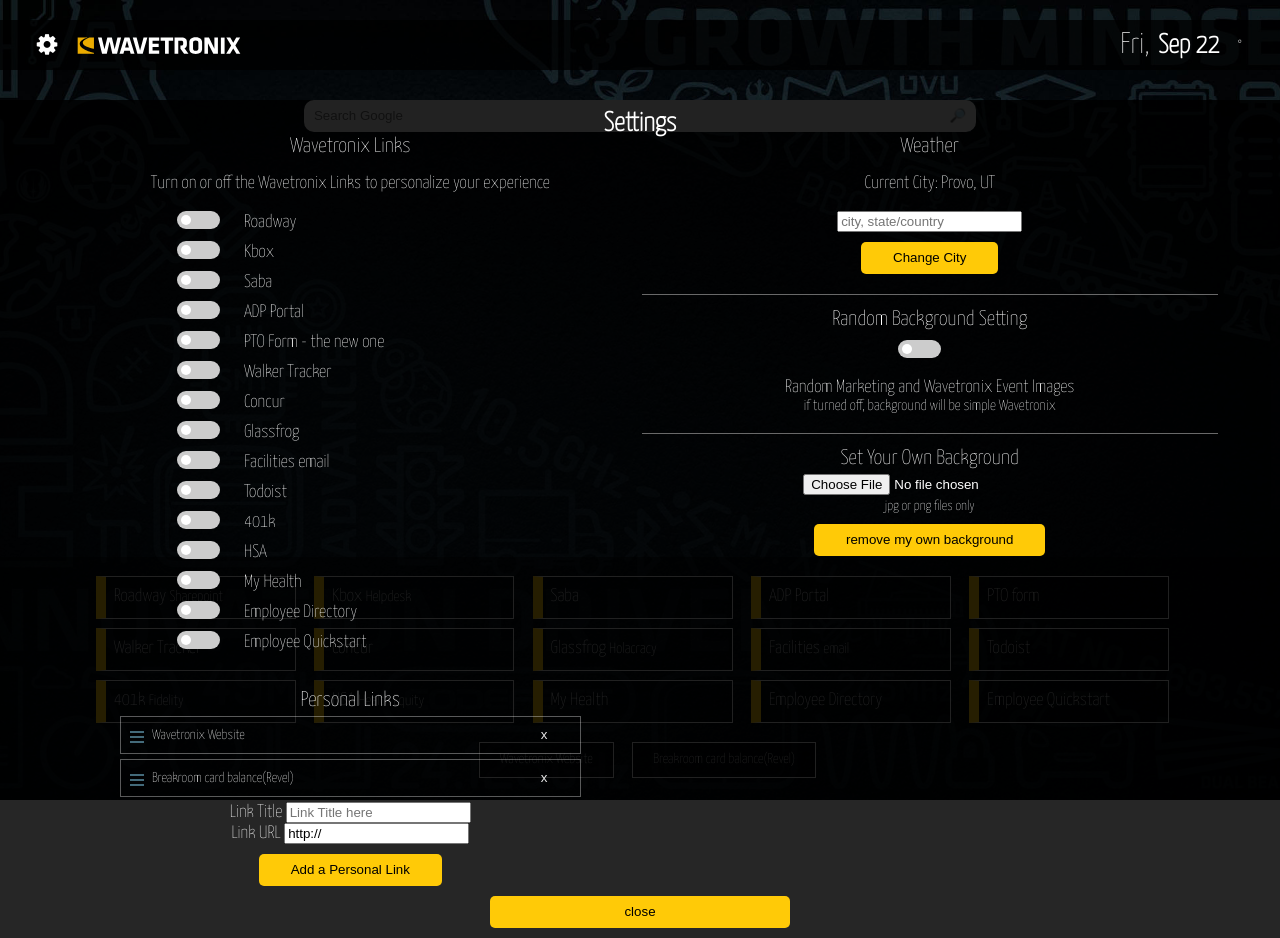
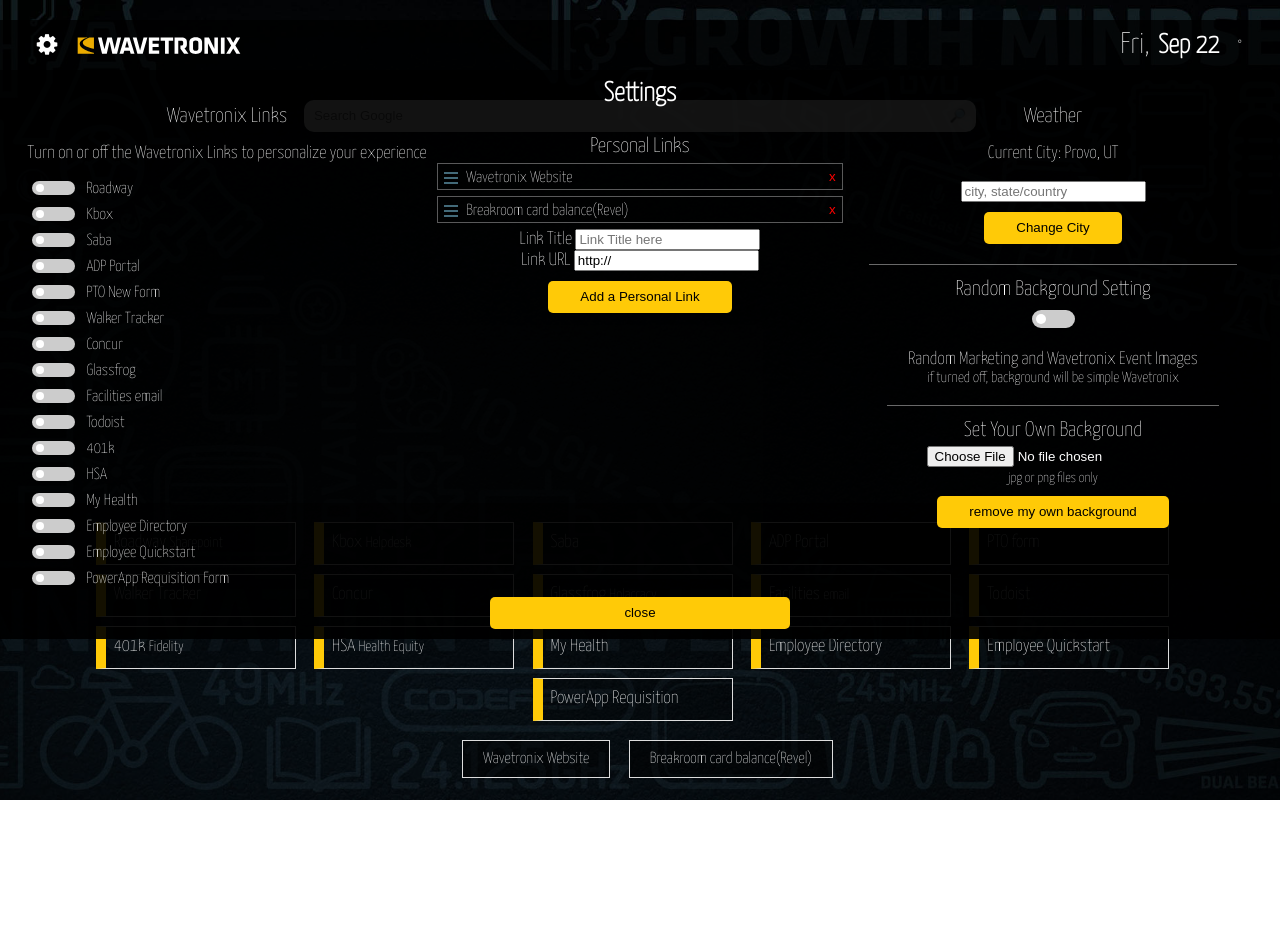
Before and after one commit to ehuntsman/wtx-tab, a browser extension: page index.html in a window 1280 px wide. Both pictures are taken after a click on the icon 46 px from the left and 45 px from the top of the page. After the commit the page ends 800 px from the top, so only its background shows below. Drawn offline with Linux system fonts and the light colour scheme; no server answers; a web font is replaced by a local one.

Commit message:
added new link from Jessica

```diff
--- a/css/style.css
+++ b/css/style.css
@@ -63,10 +63,14 @@ button {
   display: inline-block;
   width: 43px;
   height: 18px;
-  margin: 0 20px -2px 0;
+  margin: 0 8px -2px 0;
 }
 
 .switch input {display:none;}
+
+.background .switch {
+  margin: 0;
+}
 
 .slider {
   position: absolute;
@@ -230,7 +234,7 @@ input:checked + .slider:before {
   main {
     width: 100vw;
     margin: auto;
-    position: absolute;
+    position: fixed;
     bottom: 0;
     background: rgba(0,0,0,0.5);
     padding-bottom: 10px;
@@ -298,15 +302,15 @@ input:checked + .slider:before {
   .settings-personal-links li {
     cursor: move;
     border: 1px solid rgba(255, 255, 255, 0.35);
-    margin: 5px auto;
-    width: 80%;
+    margin: 6px auto;
+    width: 99%;
     text-align: left;
   }
 
   .settings-personal-links a {
-    margin-left: 21px;
-    width: 60%;
-    padding: 10px;
+    margin-left: 16px;
+    width: 78%;
+    padding: 6px 0 3px 12px;
   }
 
   #settings-personal-links li a:before {
@@ -330,7 +334,7 @@ input:checked + .slider:before {
   .settings-personal-links a {
     display: inline-block;
     color: #fff;
-    font-size: 14px;
+    font-size: 16px;
   }
 
   .personal-links a {
@@ -367,17 +371,18 @@ input:checked + .slider:before {
 
 /*  Settings  *************************************************************************/
   #settings-menu {
-    background: rgba(0,0,0,0.85);
+    background: rgba(0,0,0,0.92);
     position: absolute;
     z-index: 5;
     color: white;
     text-align: center;
-    padding: 10px;
+    padding: 10px 0;
     width: 100vw;
+    margin-top: -30px;
   }
 
-  .left-settings, .right-settings {
-    width: 45vw;
+  .left-settings, .middle-settings, .right-settings {
+    width: 32vw;
     display: inline-block;
     vertical-align: top;
   }
@@ -403,13 +408,24 @@ input:checked + .slider:before {
   }
 
   .wtx-links li {
-    height: 30px;
+    height: 26px;
+    font-size: 16px;
   }
 
   .wtx-links {
-    width: 60%;
+    width: 95%;
     text-align: left;
     margin: 0 auto;
+  }
+
+  .wtx-links .switch {
+    height: 14px;
+  }
+
+  .wtx-links .slider::before {
+    height: 8px;
+    width: 8px;
+    bottom: 3px;
   }
 
   .background {
@@ -432,6 +448,9 @@ input:checked + .slider:before {
   .background, .set-own-background {
     padding-top: 15px;
     border-top: 1px solid dimgrey;
+    width: 90%;
+    margin-left: auto;
+    margin-right: auto;
   }
 
 /* footer ***********************************************************************************/
@@ -452,17 +471,6 @@ input:checked + .slider:before {
   color: black;
 }
 
-/*.icon-sidebar{
-  width: 60px;
-  padding: 5px;
-  border: 1px solid red;
-  position: fixed;
-  left: 0;
-  top: 0;
-  height: 100vh;
-  text-align: center;
-}*/
-
 .icons-bottom {
   position: absolute;
   bottom: 0;
@@ -475,10 +483,12 @@ input:checked + .slider:before {
   border:none;
   background: none;
   color: #e7e7e7;
-  margin: 2px 0 0 7px;
+  margin: -9px 0 0 7px;
   cursor: pointer;
-  position: sticky;
-  left: 42%;
+  float: right;
+  color: red;
+  vertical-align: top;
+  padding: 6px 6px 0 0;
 }
 
 .removebtn:hover {
--- a/index.html
+++ b/index.html
@@ -64,7 +64,7 @@
               <input type="checkbox">
               <span class="slider round"></span>
             </label>
-            PTO Form - the new one
+            PTO New Form
           </li>
           <li class="walkertracker">
             <label class="switch">
@@ -136,8 +136,17 @@
             </label>
             Employee Quickstart
           </li>
+          <li class="powerapp">
+            <label class="switch">
+              <input type="checkbox">
+              <span class="slider round"></span>
+            </label>
+            PowerApp Requisition Form
+          </li>
         </ul>
+      </div>
 
+      <div class="middle-settings">
         <h3 class="seperate">Personal Links</h3>
         <div class="settings-personal-links">
           <div class="settings-link-section" id="handle">
@@ -294,6 +303,11 @@
                 <h4>Employee Quickstart</h4>
               </a>
             </li>
+            <li id="powerapp">
+              <a href="https://web.powerapps.com/webplayer/app?appId=%2Fproviders%2FMicrosoft.PowerApps%2Fapps%2Ff9825713-f242-4040-8385-f236e3fd6caf&screenColor=rgba%28104%252C%2520101%252C%2520171%252C%25201%29&source=skype">
+                <h4>PowerApp Requisition</h4>
+              </a>
+            </li>
           </ul>
         </div>
       </div>
--- a/js/links.js
+++ b/js/links.js
@@ -155,7 +155,7 @@ $(document).ready(function() {
 
     //checklist for wavetronix links
     let array = [];
-    let linkArray = ["roadway", "kbox", "saba", "adp", "pto", "walkertracker", "concur", "glassfrog", "facilities", "todoist", "fidelity", "hsa", "myhealth", "directory", "quickstart"];
+    let linkArray = ["roadway", "kbox", "saba", "adp", "pto", "walkertracker", "concur", "glassfrog", "facilities", "todoist", "fidelity", "hsa", "myhealth", "directory", "quickstart", "powerapp"];
     if(localStorage.getItem("wtx-links-on-off")){
         let temp = localStorage.getItem('wtx-links-on-off');
         temp = JSON.parse(temp);
@@ -164,9 +164,11 @@ $(document).ready(function() {
             if(array[x] == 0){
                 $('.' + linkArray[x] + ' input').attr('checked', false);
                 $('#' + linkArray[x]).hide();
+                console.log(array[x] + "is hidden")
             }else{
                 $('.' + linkArray[x] + ' input').attr('checked', true);
                 $('#' + linkArray[x]).show();
+                console.log(array[x] + "is shown")
             }
         }
     }else {
```
Also changed, not shown: manifest.json.
